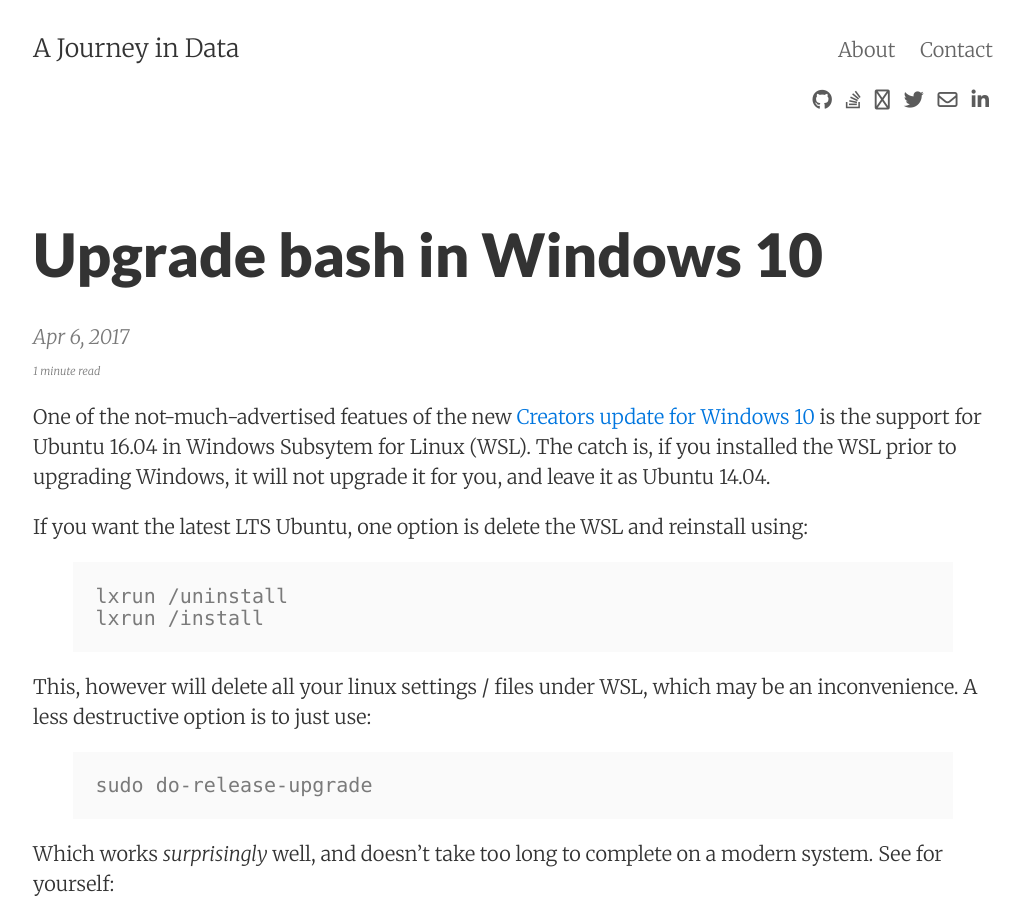
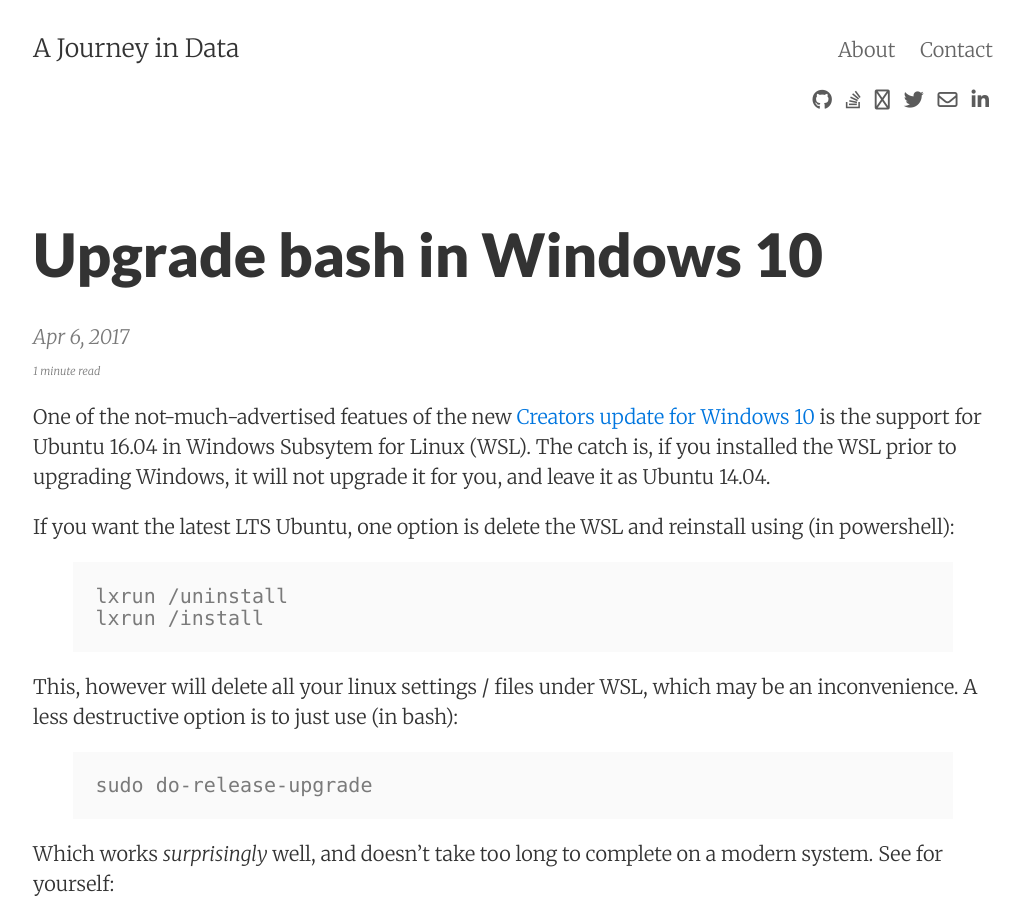
Before and after one commit to emredjan/emredjan.github.io, a Jekyll site: the page built from _posts/2017-04-06-upgrade-bash.md, in a window 1280 px wide and 900 px high. Shown: the whole window, without its empty margins (127-1150 px from the left). Built offline with Jekyll 4.4.1, drawn with Linux system fonts in a browser that asks for light colours; nearby versions of some CDN libraries.

Commit message:
edit post

```diff
--- a/_posts/2017-04-06-upgrade-bash.md
+++ b/_posts/2017-04-06-upgrade-bash.md
@@ -10,7 +10,7 @@ published:  true
 
 One of the not-much-advertised featues of the new [Creators update for Windows 10](https://www.microsoft.com/en-us/windows/upcoming-features) is the support for Ubuntu 16.04 in Windows Subsytem for Linux (WSL). The catch is, if you installed the WSL prior to upgrading Windows, it will not upgrade it for you, and leave it as Ubuntu 14.04.
 
-If you want the latest LTS Ubuntu, one option is delete the WSL and reinstall using:
+If you want the latest LTS Ubuntu, one option is delete the WSL and reinstall using (in powershell):
 
 {% highlight shell %}
 
@@ -19,7 +19,7 @@ lxrun /install
 
 {% endhighlight %}
 
-This, however will delete all your linux settings / files under WSL, which may be an inconvenience. A less destructive option is to just use:
+This, however will delete all your linux settings / files under WSL, which may be an inconvenience. A less destructive option is to just use (in bash):
 
 {% highlight cmd %}
 
```
